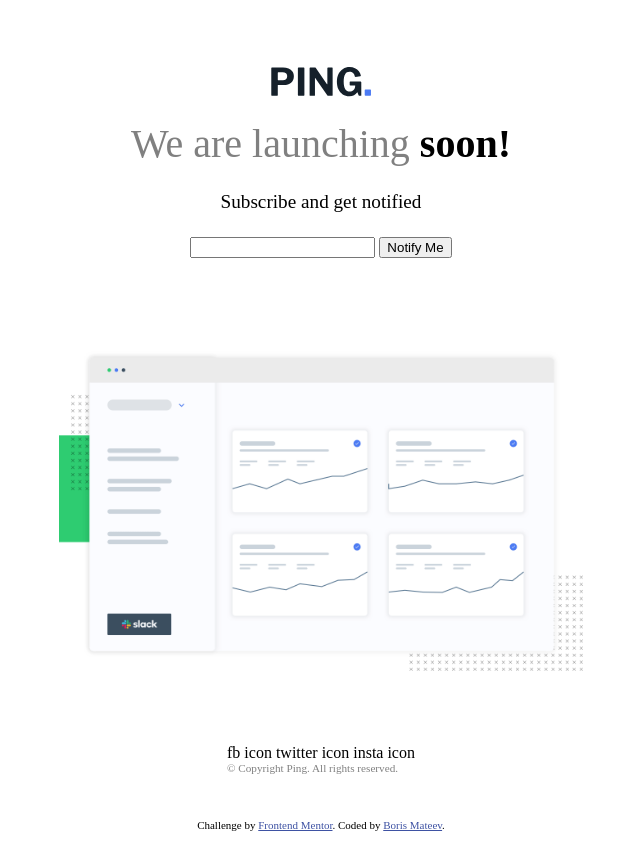
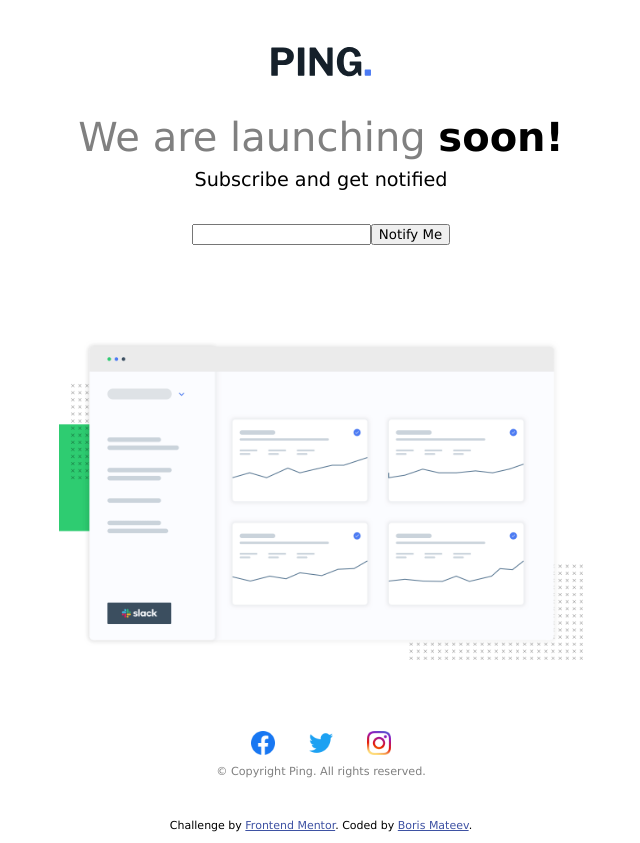
Before and after one commit to methoil/ping-coming-soon-page, a plain HTML site: page index.html in a window 1280 px wide. Shown: the whole page, without its empty margins (319-959 px from the left). Drawn offline with Linux system fonts and the light colour scheme.

Commit message:
feat - most styling/spacing done
- button + email input remaining

```diff
--- a/index.html
+++ b/index.html
@@ -28,7 +28,9 @@
   <body>
     <div class="main-container">
       <div class="elem-1-text-and-form">
-        <img src="./images/logo.svg" class="svg-logo" />
+        <div class="svg-logo-container">
+          <img src="./images/logo.svg" class="svg-logo" />
+        </div>
 
         <div class="top-text-1">
           <span class="top-text-1-left-side">We are launching</span>
@@ -45,10 +47,16 @@
       </div>
 
       <div class="elem-3-social-media-and-copyright">
-        <div class="social-media-icons">
-          <span>fb icon</span>
-          <span>twitter icon</span>
-          <span>insta icon</span>
+        <div class="social-media-icons-container">
+          <a href="https://facebook.com">
+            <img class="social-media-icon" src="images/fb-icon.png"
+          /></a>
+          <a href="https://twitter.com">
+            <img class="social-media-icon" src="images/twitter-icon.png" />
+          </a>
+          <a href="https://instagram.com">
+            <img class="social-media-icon" src="images/insta-icon.png"
+          /></a>
         </div>
 
         <div class="copyright-text">
--- a/src/styles.css
+++ b/src/styles.css
@@ -1,3 +1,7 @@
+* {
+  font-family: Verdana, Geneva, Tahoma, sans-serif;
+}
+
 .main-container {
   display: flex;
   flex-direction: column;
@@ -21,6 +25,10 @@
 .elem-3-social-media-and-copyright {
 }
 
+.svg-logo-container {
+  flex-basis: 25%;
+}
+
 .svg-logo {
   width: 100px;
 }
@@ -41,9 +49,25 @@
   font-size: 1.2em;
 }
 
+.email-section {
+  display: flex;
+  align-items: center;
+  flex-basis: 30%;
+}
+
 .large-image {
   max-height: 40vh;
-  /* max-width: 100%; */
+}
+
+.social-media-icons-container {
+  display: flex;
+  align-items: center;
+  justify-content: space-evenly;
+  height: 5vh;
+}
+
+.social-media-icon {
+  height: 3vh;
 }
 
 .copyright-text {
```
Also changed, not shown: images/fb-icon.png (added), images/insta-icon.png (added), images/twitter-icon.png (added).
